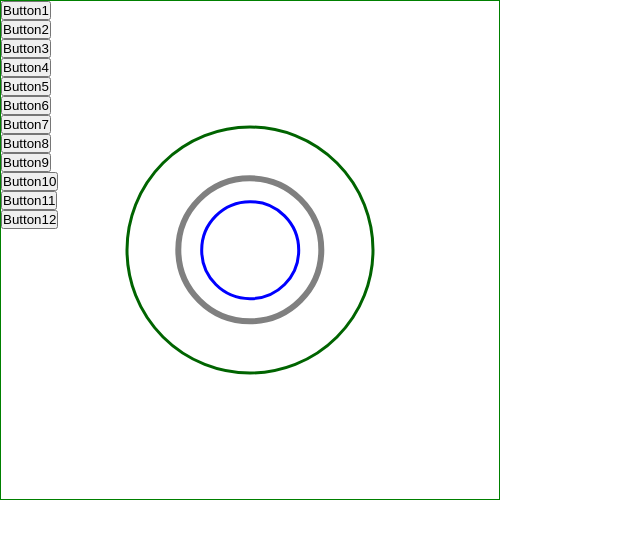
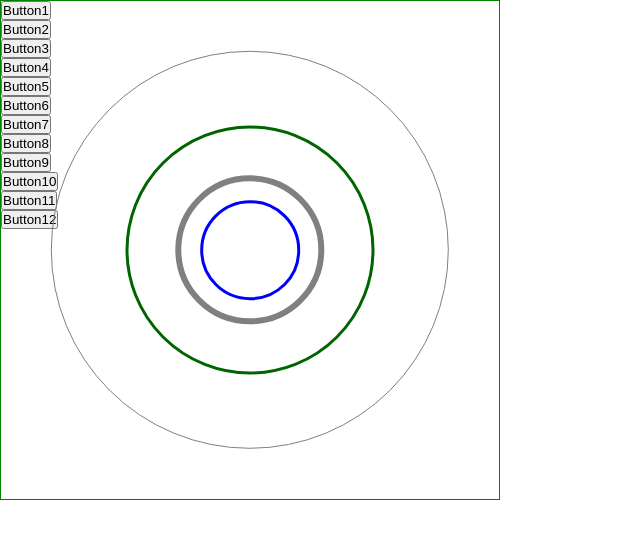
Before and after one commit to MichalKRZ-pl/StarMenu, a website: page index.html in a window 1280 px wide. Shown: the whole page, without its empty margins (0-640 px from the left). Drawn offline with Linux system fonts and the light colour scheme.

Commit message:
added external wheel

```diff
--- a/index.html
+++ b/index.html
@@ -13,6 +13,7 @@
       <div class="star__second-wheel"></div>
       <div class="star__gear-wheel"></div>
       <div class="star__gear-wheel star__gear-wheel--bottom"></div>
+      <div class="star__external-wheel"></div>
       <div class="star__diagonal">
         <button class="star__btn">Button1</button>
         <div class="star__tooth"></div>
--- a/src/sass/main.scss
+++ b/src/sass/main.scss
@@ -29,4 +29,8 @@
       @include wheel(50%, 3px, darkgreen);
     }
   }
+
+  &__external-wheel {
+    @include wheel(80%, 1px, gray);
+  }
 }
```
Also changed, not shown: dist/css/main.min.css, 1 other file.
